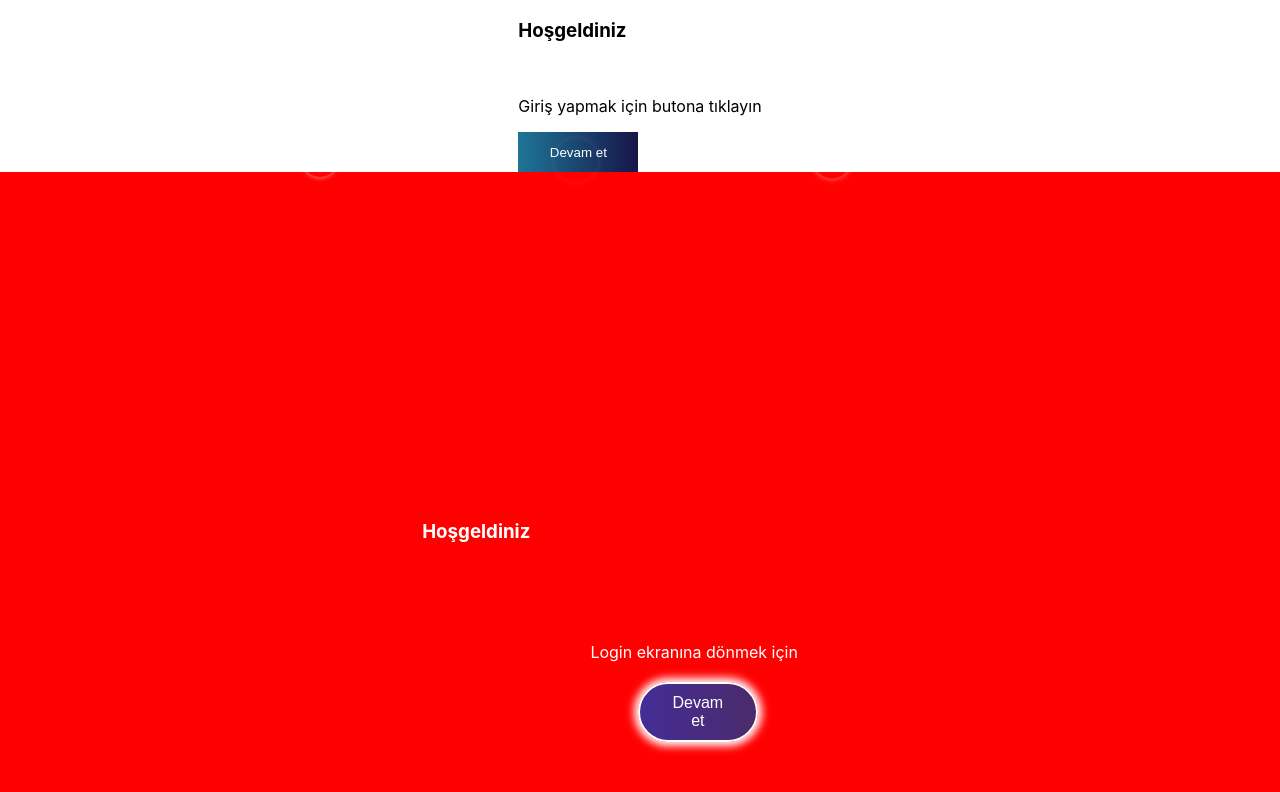
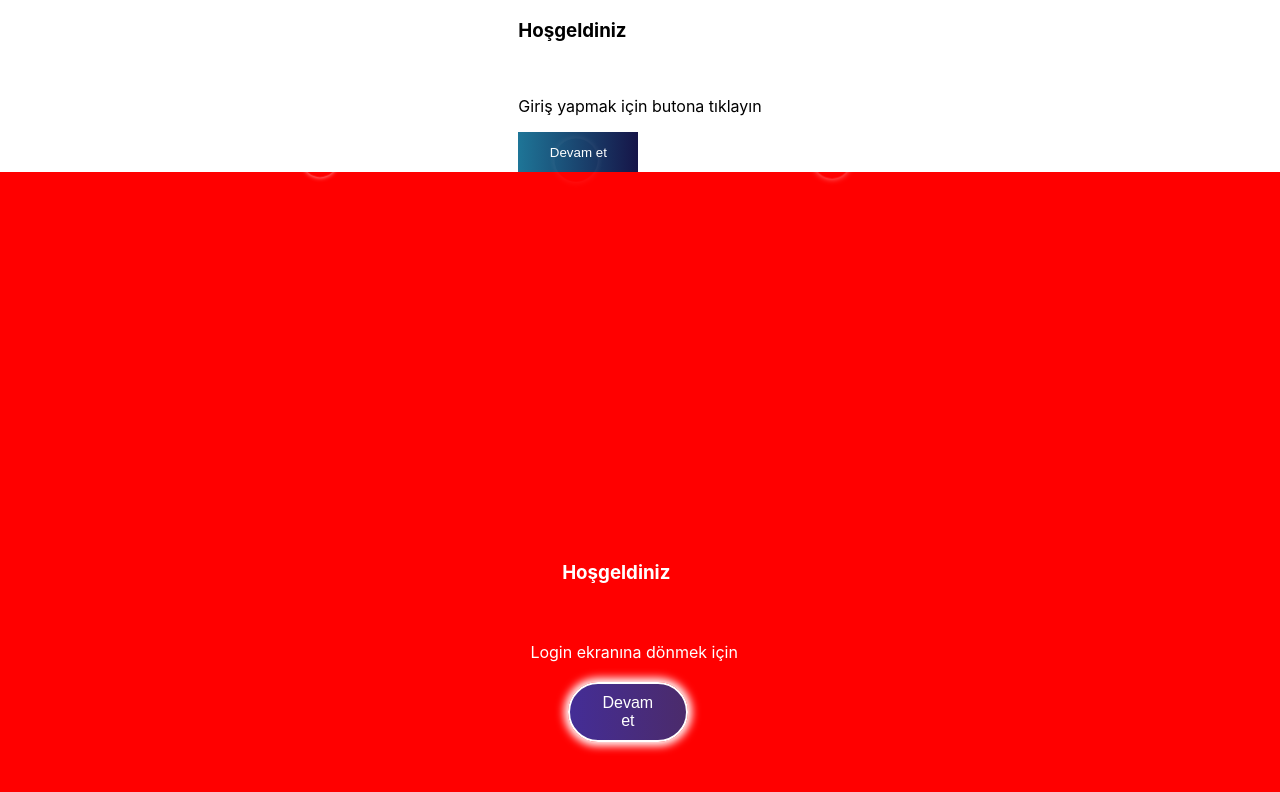
Before and after one commit to GoktugYmsk/react-login-challange, a React (Create React App) app: page /home in a window 1280 px wide. Shown: the top 792 px of the page. Built offline with nearby package versions, Linux system fonts and the light colour scheme.

Commit message:
css fixed

```diff
--- a/src/components/homePage/index.css
+++ b/src/components/homePage/index.css
@@ -9,7 +9,8 @@
 }
 
 .h3 {
-    margin-bottom: 100px;
+    position: relative;
+    left: 140px;
 }
 
 .glare {
@@ -123,7 +124,6 @@
 .loginParagraph{
     position: relative;
     top: 80px;
-    left: 60px;
 }
 
 .loginPageBackButton {
@@ -131,7 +131,7 @@
     top: 140px;
     width: 120px;
     height: 60px;
-    right: 100px;
+    right: 170px;
     cursor: pointer;
     background: linear-gradient(to left, rgb(75, 43, 107), rgb(68, 45, 150));
     border-style: none;
```
